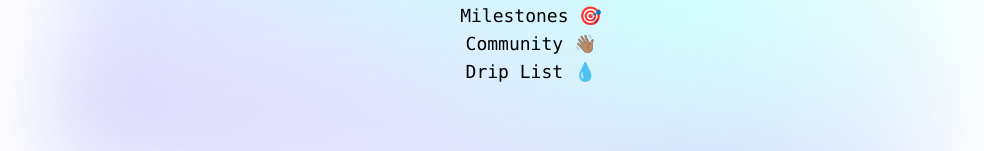
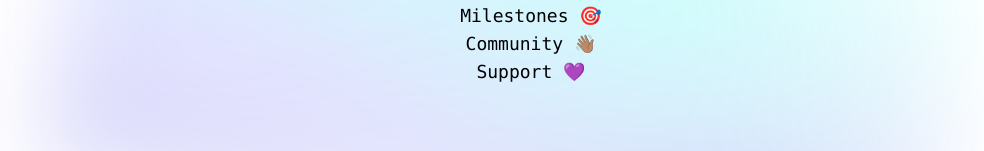
Before and after one commit to elimu-ai/website, a Next.js app: page / in a window 1280 px wide. Shown: the part 1334-1485 px from the top of the page, without its empty margins (109-1093 px from the left). Built offline with nearby package versions, Linux system fonts and the light colour scheme.

Commit message:
Update Footer.js

```diff
--- a/components/Footer.js
+++ b/components/Footer.js
@@ -93,7 +93,7 @@ export default function Footer({ copyrightText }) {
         <Link href='https://github.com/elimu-ai/wiki/projects?query=is%3Aopen'>Projects 👩🏽‍💻</Link><br />
         <Link href='https://github.com/elimu-ai/wiki/milestones'>Milestones 🎯</Link><br />
         <Link href='https://github.com/elimu-ai/wiki#open-source-community'>Community 👋🏽</Link><br />
-        <Link href='https://www.drips.network/app/drip-lists/41305178594442616889778610143373288091511468151140966646158126636698' aria-label='Visit Drips page'>Drip List 💧</Link>
+        <Link href='https://www.drips.network/app/drip-lists/41305178594442616889778610143373288091511468151140966646158126636698' aria-label='Visit Drips page'>Support 💜</Link>
       </p>
     </footer>
   );
```
